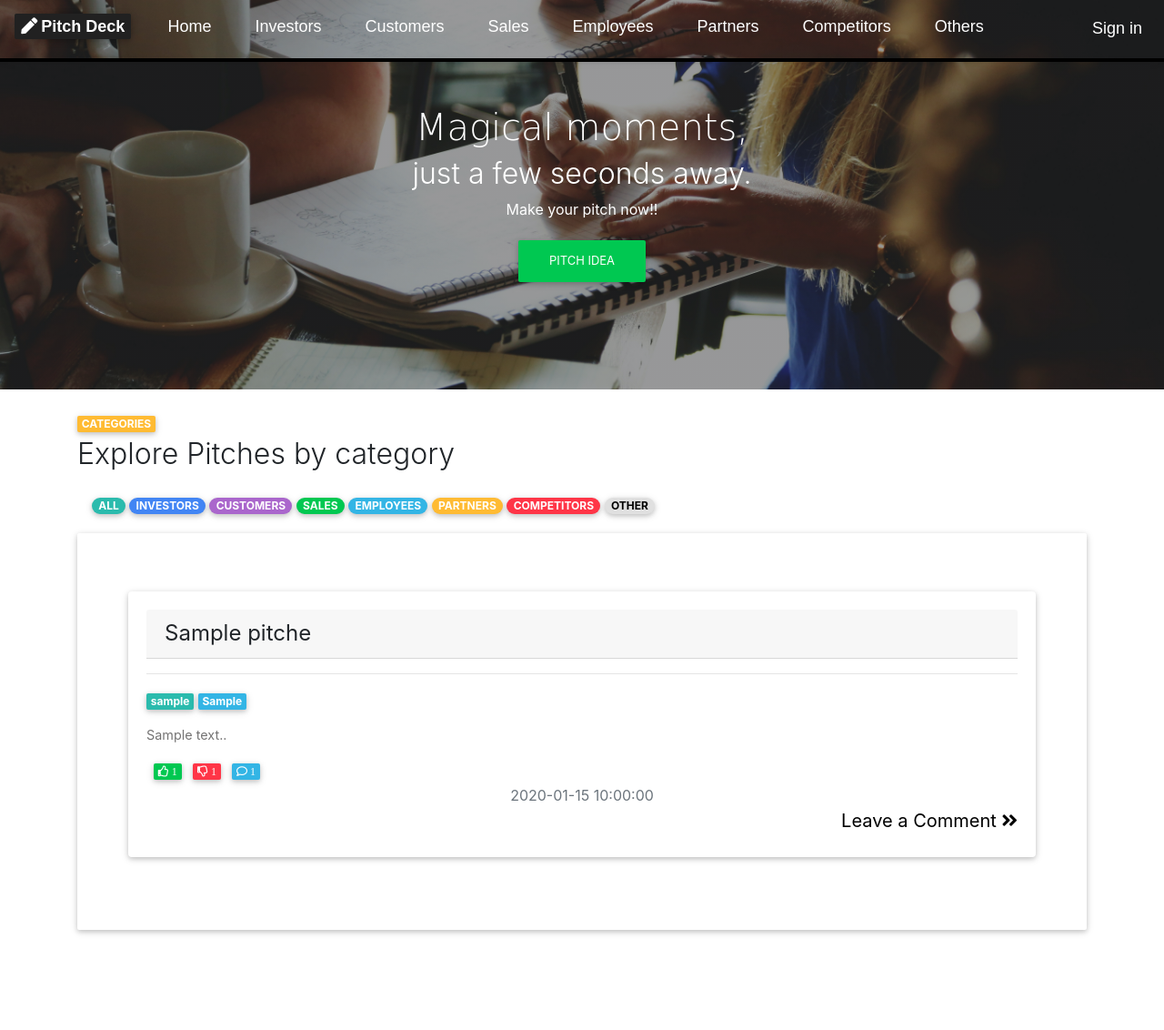
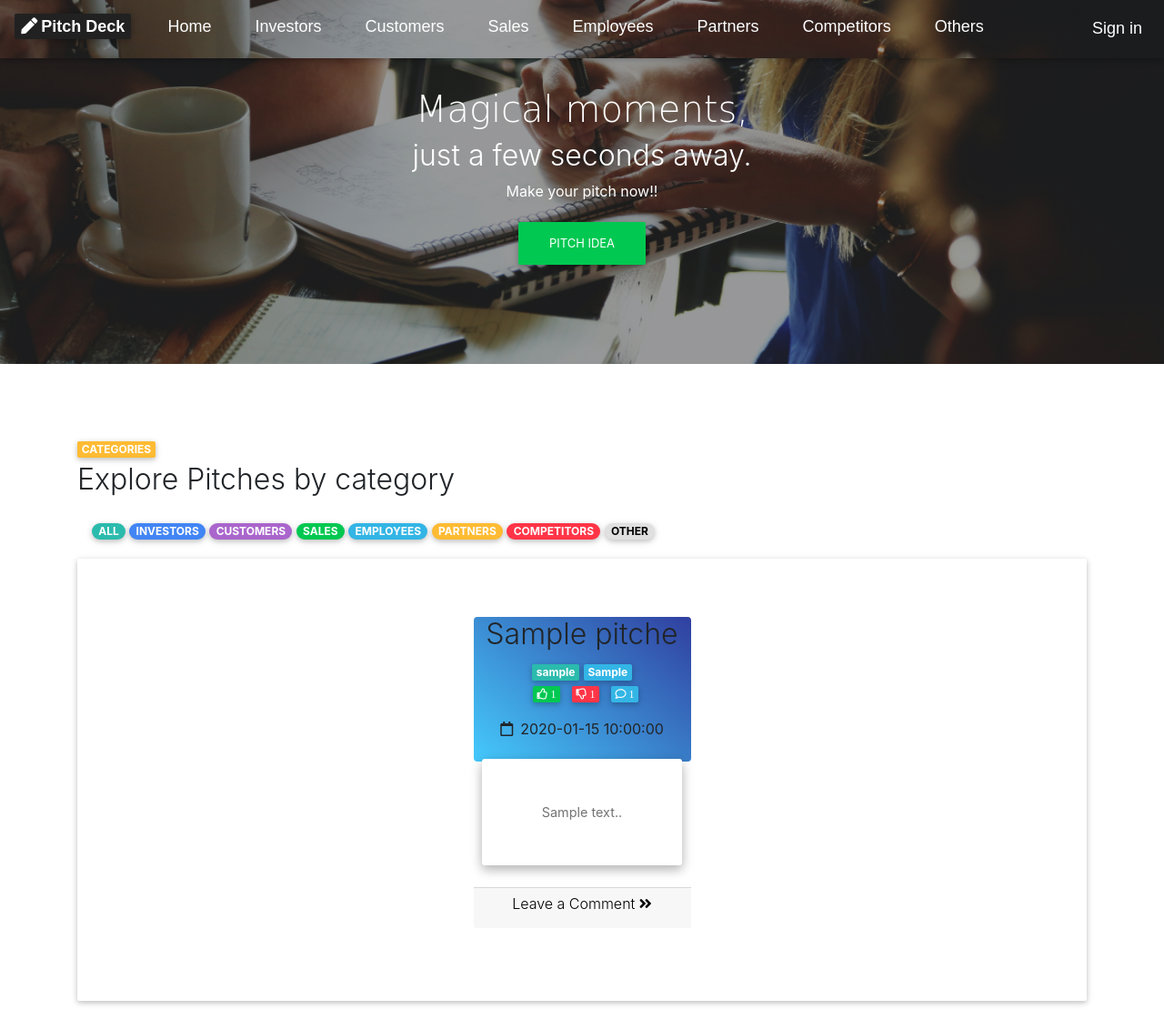
Before and after one commit to D-Kamunya/pitch-deck, a Flask app: page / in a window 1280 px wide. Shown: the whole page at 91% size. Before the commit the page ends 1027 px from the top, so only its background shows below. Run offline with Flask 2, Linux system fonts and the light colour scheme; tables that the repository leaves empty hold one stand-in row (values such as "Sample post"); some libraries are stand-ins or nearby versions.

Commit message:
Polish UI

```diff
--- a/app/static/css/index.css
+++ b/app/static/css/index.css
@@ -7,17 +7,15 @@
 .header{
   background: linear-gradient(rgba(0, 0, 0, 0.4), rgba(0, 0, 0, 0.4)),url("../img/bg.jpg")no-repeat center center;
   background-size: cover;
-  min-height: 45vh;
+  min-height: 50vh;
   width: 100%;
   overflow: hidden;
   display: block;
   font-size: 100%;
 }
-.navbarr{
+.navbar{
   background: linear-gradient(rgba(0, 0, 0, 0.4), rgba(0, 0, 0, 0.4)),url("../img/bg.jpg")no-repeat center center;
   background-size: cover;
-}
-.navbar{
   font: 18px 'opensans-bold', sans-serif;
   background-color: transparent;
   border: none;
@@ -33,9 +31,6 @@
 
 
 .card-up{
-  background-color: transparent;
-  background: linear-gradient(rgba(0, 0, 0, 0.4), rgba(0, 0, 0, 0.4)),url("../img/bg.jpg")no-repeat center center;
-  background-size: cover;
   height: 200px;
   overflow: hidden;
   border-top-left-radius: .25rem;
@@ -84,3 +79,82 @@
 .test{
   background: black;
 }
+.card.card-cascade.wider {
+  background-color: transparent;
+  box-shadow: none;
+}
+.card {
+position: relative;
+display: flex;
+flex-direction: column;
+min-width: 0;
+background-clip: border-box;
+border-radius: .25rem;
+}
+.card.card-cascade.wider .view.view-cascade {
+z-index: 2;
+}
+.card.card-cascade .view.view-cascade {
+border-radius: .25rem;
+box-shadow: 0 5px 11px 0 rgba(0,0,0,0.18),
+}
+.view {
+position: relative;
+overflow: hidden;
+cursor: default;
+}
+view img {
+position: relative;
+display: block;
+}
+.card-img-top {
+border-top-left-radius: calc(0.25rem - 1px);
+border-top-right-radius: calc(0.25rem - 1px);
+}
+.card-img-top {
+-ms-flex-negative: 0;
+flex-shrink: 0;
+width: 100%;
+}
+img {
+vertical-align: middle;
+border-style: none;
+}
+a {
+color: #007bff;
+text-decoration: none;
+cursor: pointer;
+background-color: transparent;
+}
+.overlay .mask {
+opacity: 0;
+transition: all .4s ease-in-out;
+}
+.view .mask {
+position: absolute;
+top: 0;
+right: 0;
+bottom: 0;
+left: 0;
+width: 100%;
+height: 100%;
+overflow: hidden;
+background-attachment: fixed;
+}
+.rgba-white-slight, .rgba-white-slight:after {
+background-color: rgba(255,255,255,0.1);
+}
+.card-body-cascade {
+  z-index: 3;
+  margin-top: -3px;
+  box-shadow: 0 5px 11px 0 rgba(0,0,0,0.18), 0 4px 15px 0 rgba(0,0,0,0.15);
+  margin-right: 4%;
+  margin-left: 4%;
+  background: #fff;
+}
+.card-body {
+padding-top: 1.5rem;
+padding-bottom: 1.5rem;
+border-radius: 3px;
+
+}
--- a/app/templates/base.html
+++ b/app/templates/base.html
@@ -32,7 +32,7 @@
     {%endblock navbar%}<!--
     -->{%block header%}
     {%endblock header%}
-  <div class="content container">
+  <div style="padding-top:56px" class="content container">
   {% block content %}{% endblock content %}
   </div>
 
--- a/app/templates/index.html
+++ b/app/templates/index.html
@@ -1,14 +1,10 @@
 {% extends 'base.html' %}
 {% import 'macros.html' as macro%}
 
-  {%block navbar%}
-    <div class="test">
-    {{super()}}
-  {%endblock%}
 {%block header%}
-      <div class="header text-center pt-0 mt-0">
+  <div class="header text-center">
     <div class="container mt-5 mx-auto">
-          <div class="inner text-white">
+      <div class="inner text-white pt-5">
         <h1 class="logo-name">Magical moments,</h1>
         <h2>just a few seconds away.</h2>
         <p>Make your pitch now!!</p>
@@ -16,10 +12,7 @@
       </div>
     </div>
   </div>
-    </div>
 {%endblock%}
-
-
 
 {%block content%}
   <div class="mt-4 categories">
--- a/app/templates/macros.html
+++ b/app/templates/macros.html
@@ -1,35 +1,38 @@
 {% macro displayPitches(pitches) %}
-
+<div class="row">
   {% for pitch in pitches %}
 
-  <div class="card pitch mx-4 mb-3">
+  <div class="col-lg-3 col-md-4 col-sm-12 pitch mx-auto mb-3">
 
-    <!-- Card content -->
-    <div class="card-body">
-
-      <!-- Title -->
-      <h4 class="card-header">{{pitch.pitch_title}}</h4>
-      <hr>
-      <!-- Text -->
-      <div class="mb-3">
+    <div class="card text-center card-cascade wider">
+      <div class="pb-4 view view-cascade gradient-card-header blue-gradient overlay waves-light">
+        <h2 class="card-header-title">{{pitch.pitch_title}}</h2>
+        <div class="text-center">
           <a href="#" class="badge badge-default">{{pitch.user.username}}</a>
           <a href="{{url_for('main.pitch_by_category',category_name=pitch.pitch_category)}}" class="badge badge-info">{{pitch.pitch_category}}</a>
         </div>
-      <p class="card-text">
-        {{pitch.pitch_body}}.</p>
-      <div>
+        <div class="text-center">
           <a href="{{url_for('main.pitch_details',pitch_id=pitch.id)}}"><span class="badge badge-success ml-2"> <i class="far fa-thumbs-up"> {{pitch.pitch_upvotes}}</i></span></a>
           <a href="{{url_for('main.pitch_details',pitch_id=pitch.id)}}"><span class="badge badge-danger ml-2"> <i class="far fa-thumbs-down"> {{pitch.pitch_downvotes}}</i></span></a>
           <a href="{{url_for('main.pitch_details',pitch_id=pitch.id)}}"><span class="badge badge-info ml-2"> <i class="far fa-comment"> {{pitch.pitch_comments_count}}</i></span></a>
         </div>
-      <p class="text-muted text-center my-1">{{(pitch.posted)}}</p>
-      <a href="{{url_for('main.pitch_details',pitch_id=pitch.id)}}" class="black-text d-flex justify-content-end">
-        <h5>Leave a Comment <i class="fas fa-angle-double-right"></i></h5>
+        <p class="mb-0 mt-3"><i class="far fa-calendar mr-2"></i>{{pitch.posted}}</p>
+
+      </div>
+      <div class="card-body card-body-cascade text-center pb-5 pt-5">
+        <p class="card-text">{{pitch.pitch_body}}.</p>
+      </div>
+      <div class="card-footer text-muted text-center mt-4 p-2">
+        <a href="{{url_for('main.pitch_details',pitch_id=pitch.id)}}" class="black-text">
+          <h6>Leave a Comment <i class="fas fa-angle-double-right"></i></h6>
         </a>
+      </div>
 
     </div>
 
   </div>
 {% endfor %}
+</div>
+
 
 {% endmacro %}
--- a/app/templates/navbar.html
+++ b/app/templates/navbar.html
@@ -1,5 +1,4 @@
-<div class="navbarr mt-o">
-  <nav class="mb-1 navbar navbar-expand-lg navbar-dark ">
+<nav class="mb-1 navbar navbar-expand-lg navbar-dark fixed-top">
   <div class="navbar-translate">
     <a class="navbar-brand text-white" href="/"><h4><span class="badge badge-dark"><i class="fas fa-pen mr-1"></i>Pitch Deck</span></h4></a>
   </div>
@@ -57,4 +56,3 @@
     </ul>
   </div>
 </nav>
-</div><!--
--- a/app/templates/profile/profile.html
+++ b/app/templates/profile/profile.html
@@ -6,7 +6,7 @@
   <div class="card testimonial-card">
 
     <!-- Background color -->
-    <div class="card-up lighten-1"></div>
+    <div class="card-up aqua-gradient"></div>
 
     <!-- Avatar -->
     <div class="avatar mx-auto white">
```
Also changed, not shown: app/templates/pitch_details.html (+16 -17 lines). Lines whose indentation alone changed are shown as unchanged.
